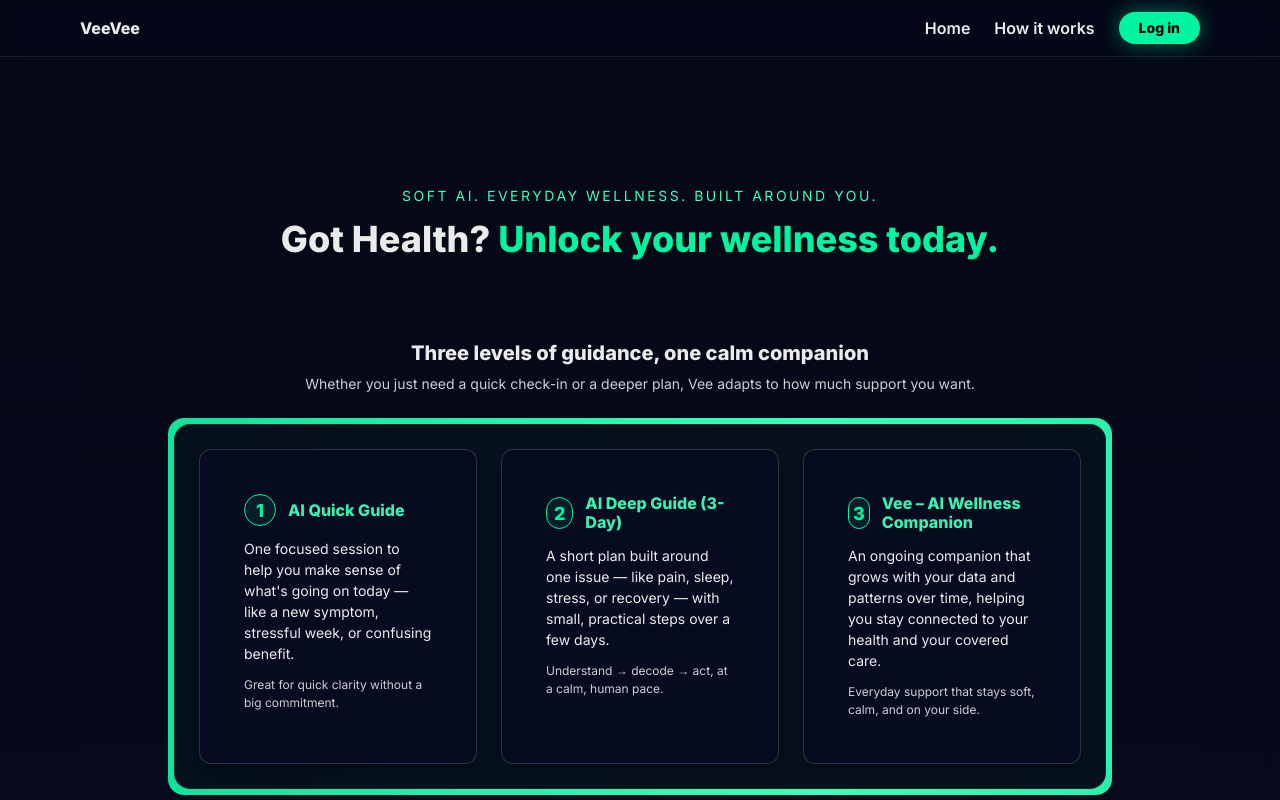
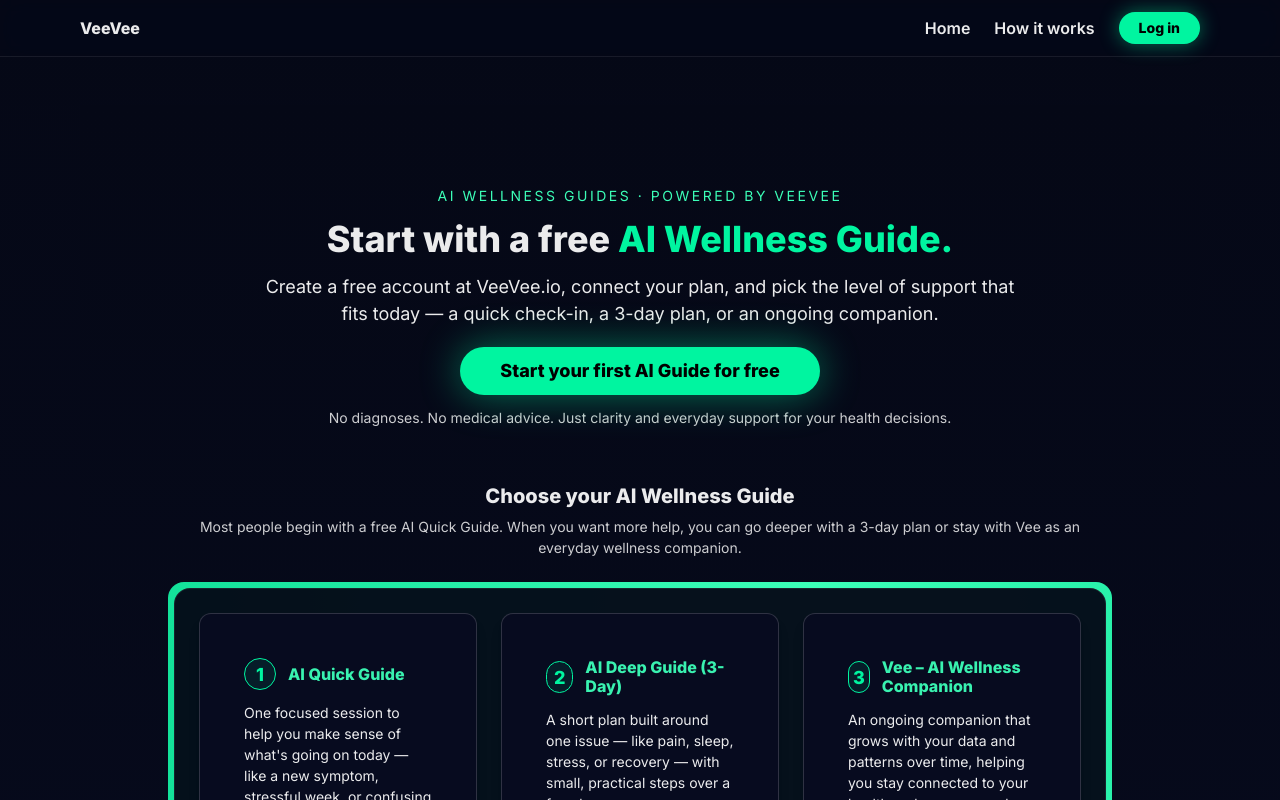
Before and after one commit to cdgonzal/myveevee, a React (Vite) app: page /how-it-works in a window 1280 px wide. Shown: the top 800 px of the page. Built offline with nearby package versions, Linux system fonts and the light colour scheme.

Commit message:
editing copy #3

```diff
--- a/src/pages/Home.tsx
+++ b/src/pages/Home.tsx
@@ -51,7 +51,7 @@ export default function Home() {
           >
             Got Health?{" "}
             <Box as="span" color="accent.400">
-              See What&apos;s Already Covered.
+              Unlock your wellness today.
             </Box>
           </Heading>
 
--- a/src/pages/HowItWorks.tsx
+++ b/src/pages/HowItWorks.tsx
@@ -1,19 +1,15 @@
 // File: src/pages/HowItWorks.tsx
-// Version: 1.2 (2025-12-07)
+// Version: 1.3 (2025-12-07)
 // Purpose:
-//   Simplified, funnel-focused "How it works" page centered on AI Wellness Guides.
-//   The page now:
-//     - Leads with the Guides value (Quick, Deep, Companion).
-//     - Uses 1 / 2 / 3 numbering on each Guide card to clarify the lineup.
-//     - Ends with a single, clear CTA to start a first AI Guide for free.
+//   Funnel-focused "How it works" page centered on AI Wellness Guides.
+//   - Leads with: Start with a free AI Wellness Guide.
+//   - Shows the 3-guide lineup (Quick, Deep, Companion) with 1/2/3 badges.
+//   - Pushes users to create a free VeeVee account and begin with a Quick Guide.
 // Visual & Motion:
 //   - Dark neon background to match Home.
-//   - framer-motion for gentle fade/slide-in.
+//   - framer-motion fade/slide-in.
 //   - Flowing gradient frame around the Guides section.
 //   - Number badges animate on hover via Chakra group hover.
-// Future iterations (not yet implemented):
-//   - Dedicated "Compare plans" or pricing section for the Companion tier.
-//   - Deep links to specific Guide examples (Pain, Sleep, Women’s, etc.).
 
 import {
   Box,
@@ -57,12 +53,12 @@ export default function HowItWorks() {
       py={{ base: 10, md: 20 }}
     >
       <Stack
-        spacing={{ base: 12, md: 16 }}
+        spacing={{ base: 10, md: 14 }}
         maxW="5xl"
         mx="auto"
         px={{ base: 6, md: 10 }}
       >
-        {/* Hero section */}
+        {/* Hero: AI Wellness Guides */}
         <MotionBox
           textAlign="center"
           variants={fadeUp}
@@ -76,20 +72,49 @@ export default function HowItWorks() {
             color="accent.300"
             mb={3}
           >
-            SOFT AI. EVERYDAY WELLNESS. BUILT AROUND YOU.
+            AI WELLNESS GUIDES · POWERED BY VEEVEE
           </Text>
 
           <Heading
             as="h1"
             size={{ base: "lg", md: "xl" }}
             fontWeight="800"
-            mb={4}
+            mb={3}
           >
-            Got Health?{" "}
+            Start with a free{" "}
             <Box as="span" color="accent.400">
-              Unlock your wellness today.
+              AI Wellness Guide.
             </Box>
           </Heading>
+
+          <Text
+            fontSize={{ base: "md", md: "lg" }}
+            maxW="3xl"
+            mx="auto"
+            color="whiteAlpha.900"
+            mb={5}
+          >
+            Create a free account at VeeVee.io, connect your plan, and pick the
+            level of support that fits today — a quick check-in, a 3-day plan,
+            or an ongoing companion.
+          </Text>
+
+          <Button
+            as="a"
+            href="https://veevee.io"
+            size="lg"
+            borderRadius="full"
+            fontWeight="700"
+            px={10}
+            boxShadow="0 0 40px rgba(0, 245, 160, 0.45)"
+          >
+            Start your first AI Guide for free
+          </Button>
+
+          <Text fontSize="sm" color="whiteAlpha.800" mt={3}>
+            No diagnoses. No medical advice. Just clarity and everyday support
+            for your health decisions.
+          </Text>
         </MotionBox>
 
         {/* AI Wellness Guides – main section */}
@@ -106,15 +131,16 @@ export default function HowItWorks() {
               mb={2}
               textAlign={isMobile ? "left" : "center"}
             >
-              Three levels of guidance, one calm companion
+              Choose your AI Wellness Guide
             </Heading>
             <Text
               fontSize="sm"
               color="whiteAlpha.800"
               textAlign={isMobile ? "left" : "center"}
             >
-              Whether you just need a quick check-in or a deeper plan, Vee adapts
-              to how much support you want.
+              Most people begin with a free AI Quick Guide. When you want more
+              help, you can go deeper with a 3-day plan or stay with Vee as an
+              everyday wellness companion.
             </Text>
           </MotionBox>
 
@@ -137,7 +163,7 @@ export default function HowItWorks() {
                 columns={{ base: 1, md: 3 }}
                 spacing={{ base: 4, md: 6 }}
               >
-                {/* Guide 1 */}
+                {/* Guide 1 – Quick Guide */}
                 <MotionCard
                   bg="surface.800"
                   borderRadius="xl"
@@ -205,7 +231,7 @@ export default function HowItWorks() {
                   </CardBody>
                 </MotionCard>
 
-                {/* Guide 2 */}
+                {/* Guide 2 – Deep Guide */}
                 <MotionCard
                   bg="surface.800"
                   borderRadius="xl"
@@ -268,7 +294,7 @@ export default function HowItWorks() {
                   </CardBody>
                 </MotionCard>
 
-                {/* Guide 3 */}
+                {/* Guide 3 – Companion */}
                 <MotionCard
                   bg="surface.800"
                   borderRadius="xl"
@@ -338,7 +364,7 @@ export default function HowItWorks() {
         {/* Bottom CTA */}
         <Stack spacing={4} textAlign="center">
           <Heading as="h2" size="md">
-            Ready to start your first AI Wellness Guide?
+            Ready to see what Vee can unlock for you?
           </Heading>
           <Text
             fontSize="sm"
@@ -346,7 +372,7 @@ export default function HowItWorks() {
             maxW="2xl"
             mx="auto"
           >
-            Create a free account at VeeVee.io, connect your plan, and let Vee
+            Open a free account at VeeVee.io, connect your plan, and let Vee
             surface the benefits and support you already have — starting with a
             free AI Quick Guide.
           </Text>
```
